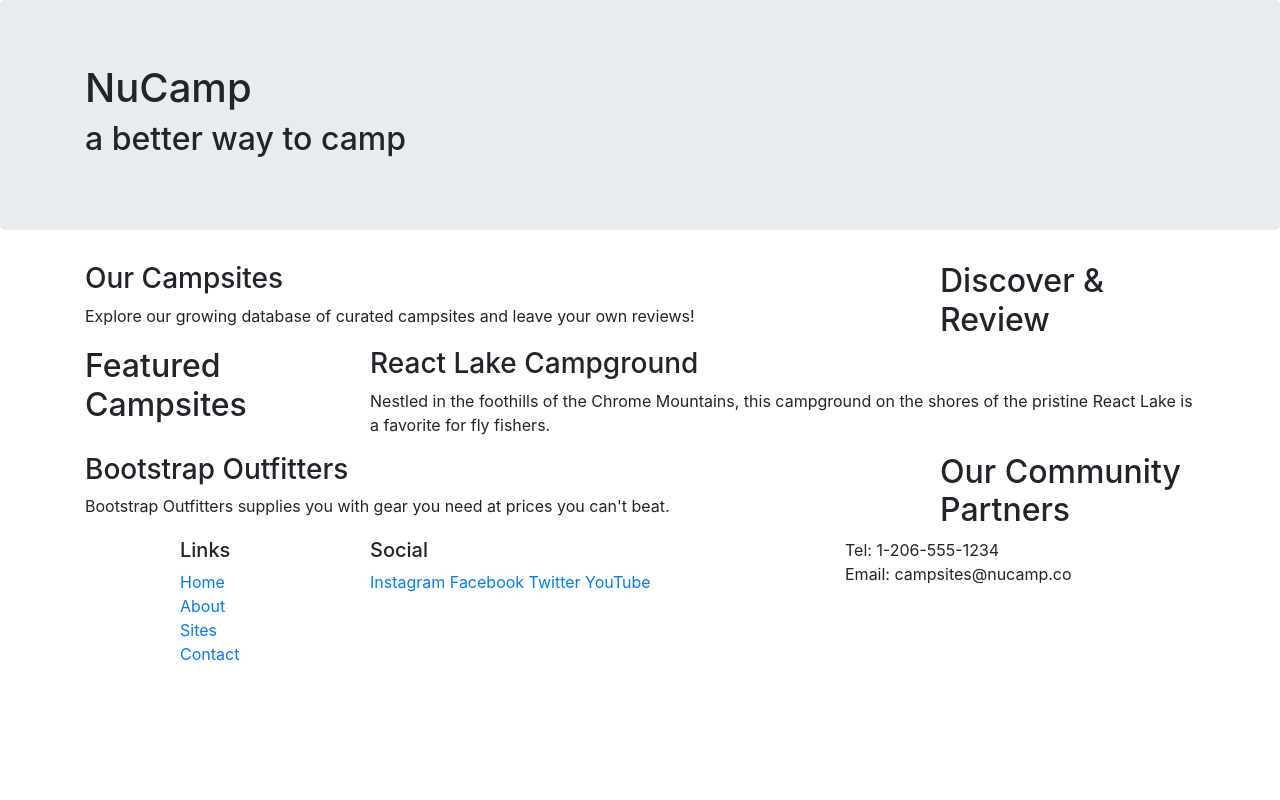
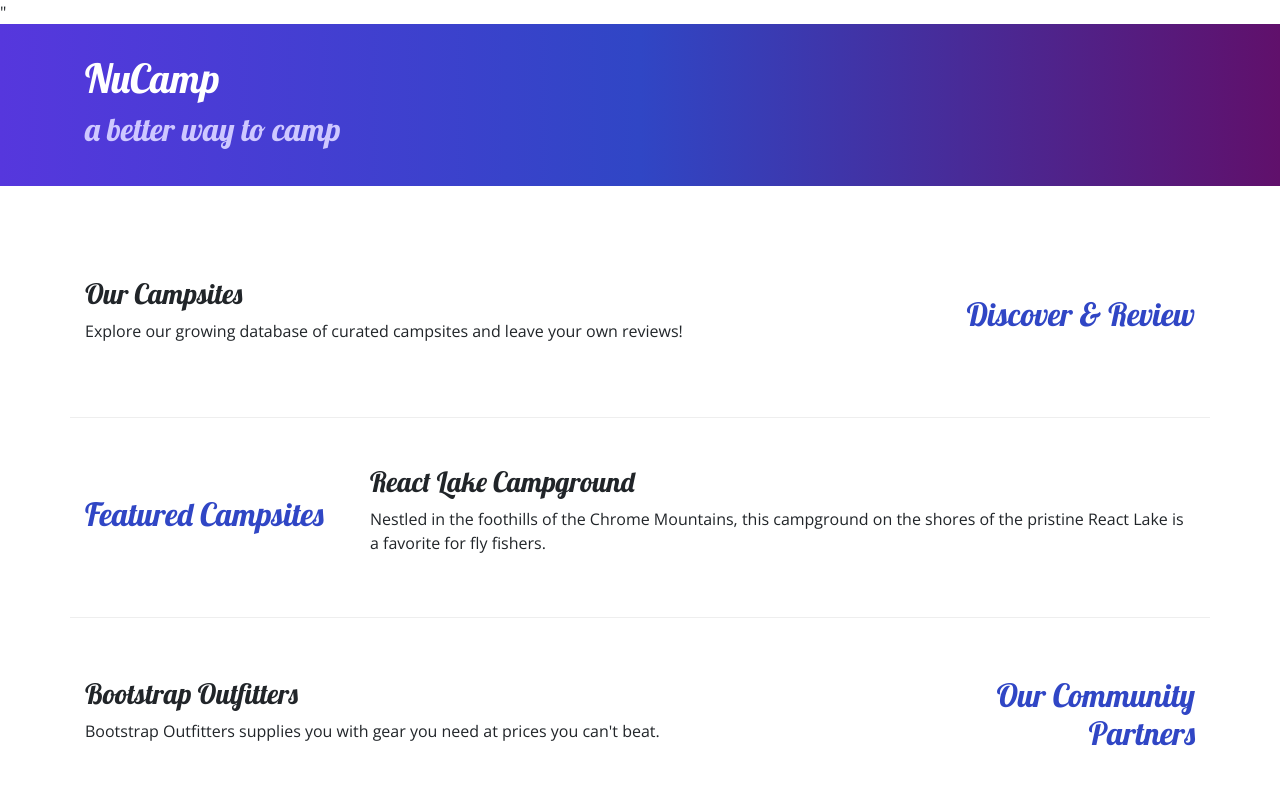
Before and after one commit to purdyp13/git-test, a website: page index.html in a window 1280 px wide. Shown: the top 800 px of the page. Drawn offline with nearby package versions, Linux system fonts and the light colour scheme.

Commit message:
Adding Custom Styles

```diff
--- /dev/null
+++ b/CSS/styles.css
@@ -0,0 +1,32 @@
+body {
+    font-family: "Open Sans", sans-serif;
+}
+
+h1, h2, h3 {
+    font-family: "Lobster", cursive;
+}
+
+h2 {
+    color: #3046C5;
+}
+
+header h2 {
+    color: #CEC8FF;
+}
+
+footer {
+    background-image: linear-gradient(#CEC8FF, white);
+    padding: 20px 0;
+}
+
+.jumbotron {
+    padding: 30px;
+    background-image: linear-gradient(to right, #5637DD, #3046C5, #60106B);
+    color: white;
+}
+
+.row-content {
+    padding: 50px, 0;
+    border-bottom: 1px ridge;
+    min-height: 200px;
+}
--- a/index.html
+++ b/index.html
@@ -5,12 +5,15 @@
     <meta charset="utf-8" />
     <meta name="viewport" content="width=device-width, initial-scale=1"/>
     <link rel="stylesheet" href="node_modules/bootstrap/dist/css/bootstrap.min.css" />
+
+    <link rel="stylesheet" href="https://fonts.googleapis.com/css?family=Lobster|Open+Sans" />"
+    <link rel="stylesheet" href="css/styles.css"/>
     <title>NuCamp: A Better Way To Camp</title>
 </head>
 
 <body>
 
-    <header class="jumbotron">
+    <header class="jumbotron jumbotron-fluid">
         <div class="container">
             <div class="row">
                 <div class="col">
@@ -22,9 +25,9 @@
     </header>
 
         <div class="container">
-            <div class="row">
+            <div class="row row-content align-items-center">
                    <div class="col-sm-4 order-sm-last col-md-3">
-                <h2>Discover & Review</h2>
+                <h2 class="text-sm-right">Discover & Review</h2>
             </div>
             <div class="col">
                 <h3>Our Campsites</h3>
@@ -32,7 +35,7 @@
             </div>
         </div>
 
-        <div class="row">
+        <div class="row row-content align-items-center">
             <div class="col-sm-4 col-md-3">
                 <h2>Featured Campsites</h2>
             </div>
@@ -42,9 +45,9 @@
             </div>
         </div>
 
-        <div class="row">
+        <div class="row row-content align-items-center">
             <div class="col-4-sm order-sm-last col-md-3">
-                <h2>Our Community Partners</h2>
+                <h2 class="text-sm-right">Our Community Partners</h2>
             </div>
             <div class="col">
                 <h3>Bootstrap Outfitters</h3>
@@ -65,14 +68,14 @@
                     <li><a href="#">Contact</a></li>
                 </ul>
             </div>
-                <div class="col-6 col-sm-5">
+                <div class="col-6 col-sm-5 text-center">
                     <h5>Social</h5>
                     <a href="http://instagram.com/">Instagram</a>
                     <a href="http://facebook.com/">Facebook</a>
                     <a href="http://twitter.com/">Twitter</a>
                     <a href="http://youtube.com/">YouTube</a>
                 </div>
-                <div class="col-sm-4">
+                <div class="col-sm-4 text-center">
                     Tel: 1-206-555-1234<br />
                     Email: campsites@nucamp.co
                 </div>
```
